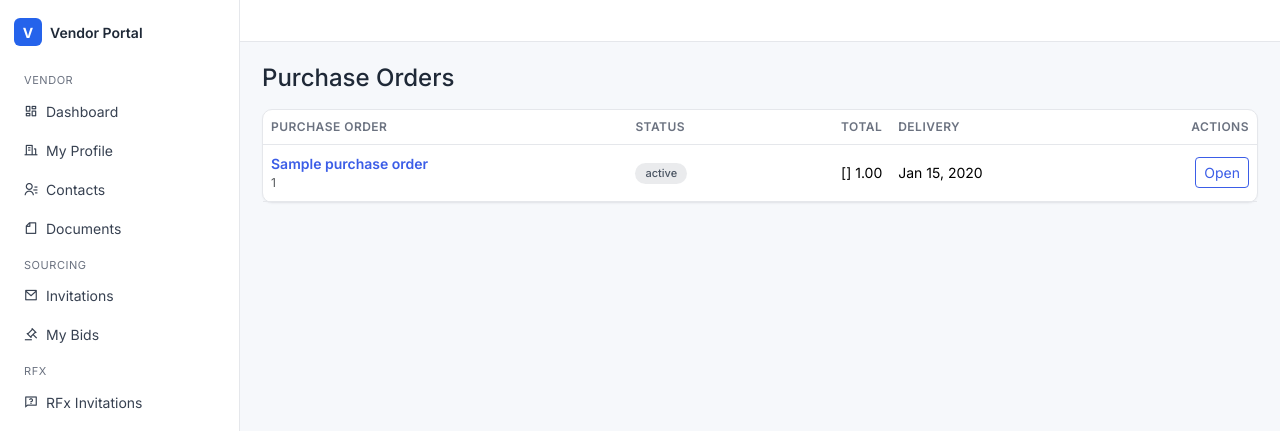
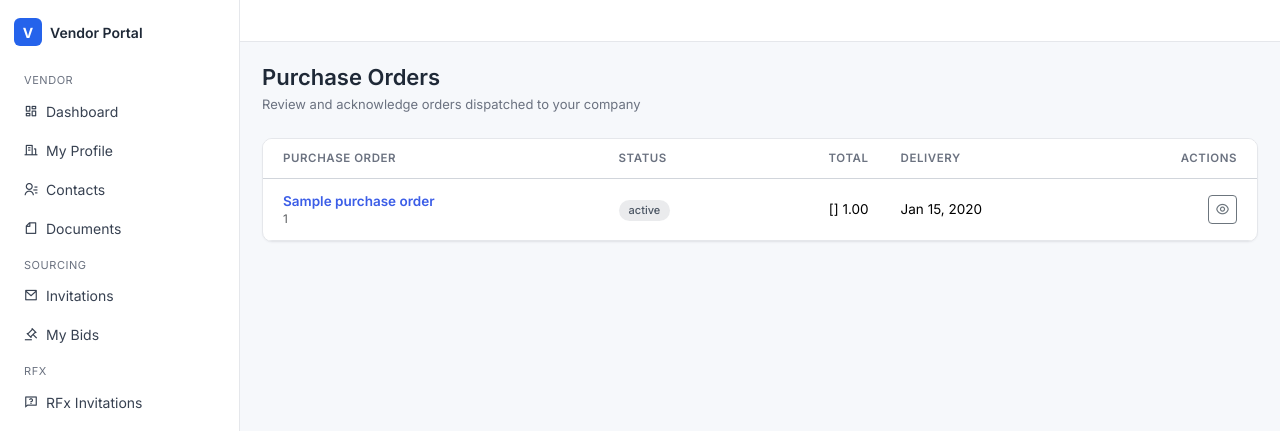
Before and after one commit to mnavaid925/NavPMS, a Django app: template templates/vendor_portal/purchase_orders/list.html in a window 1280 px wide. Shown: the top 431 px of the page. Run offline with Django 4.2, Linux system fonts and the light colour scheme; the template is opened without the code that fills it: most values are stand-ins (such as "Sample title", 1, 10 or a date in 2020); some libraries are stand-ins or nearby versions.

Commit message:
refactor(vendor-portal): canonical list-table styling for purchase orders list (no JS hooks)

```diff
--- a/templates/vendor_portal/purchase_orders/list.html
+++ b/templates/vendor_portal/purchase_orders/list.html
@@ -3,20 +3,23 @@
 {% block title %}Purchase Orders{% endblock %}
 
 {% block content %}
-<div class="d-flex justify-content-between align-items-center mb-3">
-  <h4 class="mb-0">Purchase Orders</h4>
+<div class="page-header">
+  <div>
+    <h1>Purchase Orders</h1>
+    <div class="breadcrumb-trail">Review and acknowledge orders dispatched to your company</div>
+  </div>
 </div>
 
-<div class="card">
+<div class="card table-card">
   <div class="table-responsive">
-    <table class="table table-hover align-middle mb-0">
+    <table class="table table-hover align-middle mb-0 list-table">
       <thead>
         <tr>
           <th>Purchase Order</th>
           <th>Status</th>
-          <th class="text-end">Total</th>
-          <th>Delivery</th>
-          <th class="text-end">Actions</th>
+          <th class="text-end" data-sort="number">Total</th>
+          <th data-sort="date">Delivery</th>
+          <th class="text-end" data-sort="none">Actions</th>
         </tr>
       </thead>
       <tbody>
@@ -35,14 +38,18 @@
             {% elif po.status == 'closed' %}<span class="badge badge-soft-dark">Closed</span>
             {% else %}<span class="badge badge-soft-secondary">{{ po.get_status_display }}</span>{% endif %}
           </td>
-          <td class="text-end">{{ po.currency }} {{ po.total_amount|floatformat:2|intcomma }}</td>
-          <td>{{ po.expected_delivery_date|date:"M d, Y"|default:"—" }}</td>
-          <td class="text-end">
-            <a href="{% url 'vendor_portal:purchase_order_detail' po.pk %}" class="btn btn-sm btn-outline-primary">Open</a>
+          <td class="text-end" data-sort-value="{{ po.total_amount }}">{{ po.currency }} {{ po.total_amount|floatformat:2|intcomma }}</td>
+          <td data-sort-value="{{ po.expected_delivery_date|date:'c' }}">{{ po.expected_delivery_date|date:"M d, Y"|default:"—" }}</td>
+          <td class="text-end actions-cell">
+            <a href="{% url 'vendor_portal:purchase_order_detail' po.pk %}" class="btn btn-sm btn-icon btn-outline-secondary" title="View"><i class="ri-eye-line"></i></a>
           </td>
         </tr>
         {% empty %}
-        <tr><td colspan="5" class="text-center text-muted py-4">No purchase orders yet.</td></tr>
+        <tr>
+          <td colspan="5" class="p-0 border-0">
+            {% include 'partials/_empty_state.html' with icon='ri-shopping-cart-2-line' title='No purchase orders yet' message='Orders dispatched to your company will appear here.' %}
+          </td>
+        </tr>
         {% endfor %}
       </tbody>
     </table>
```
